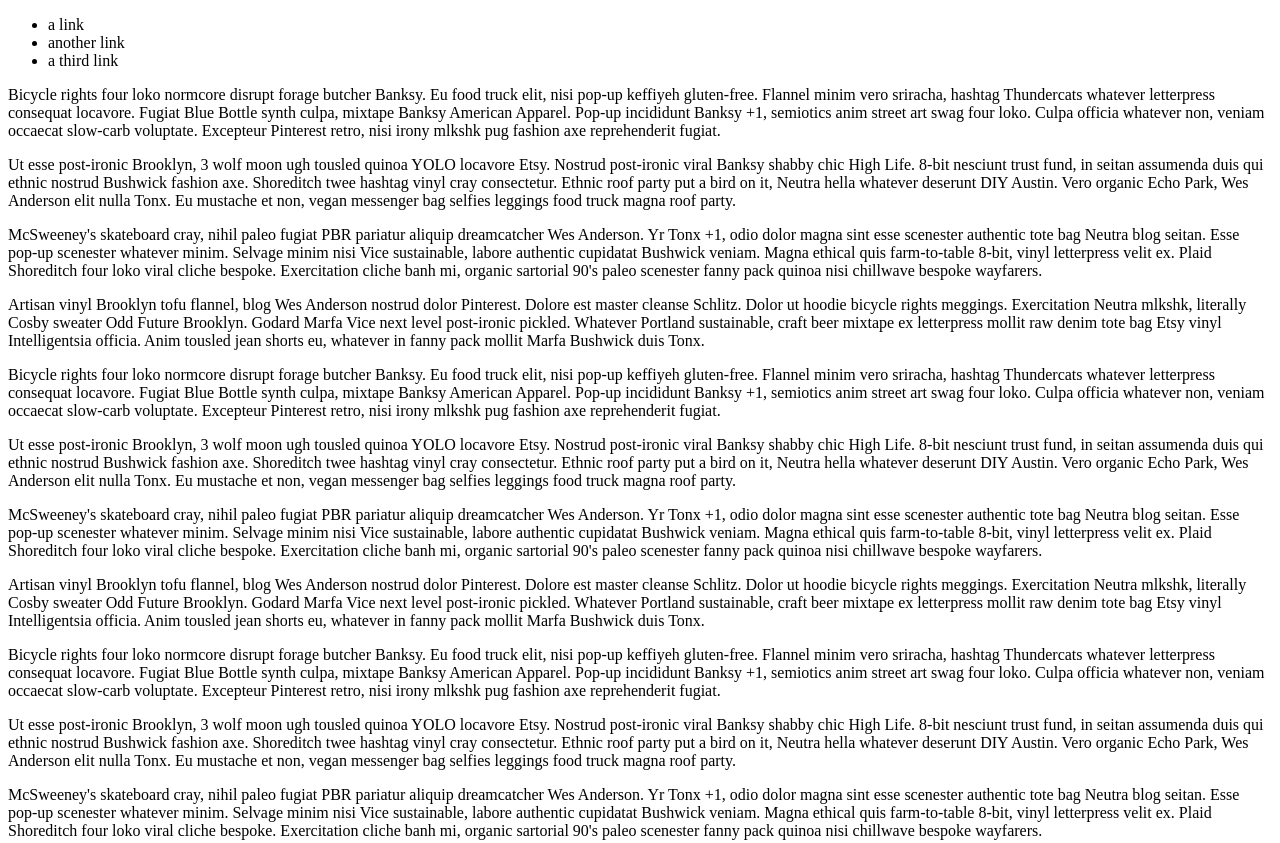
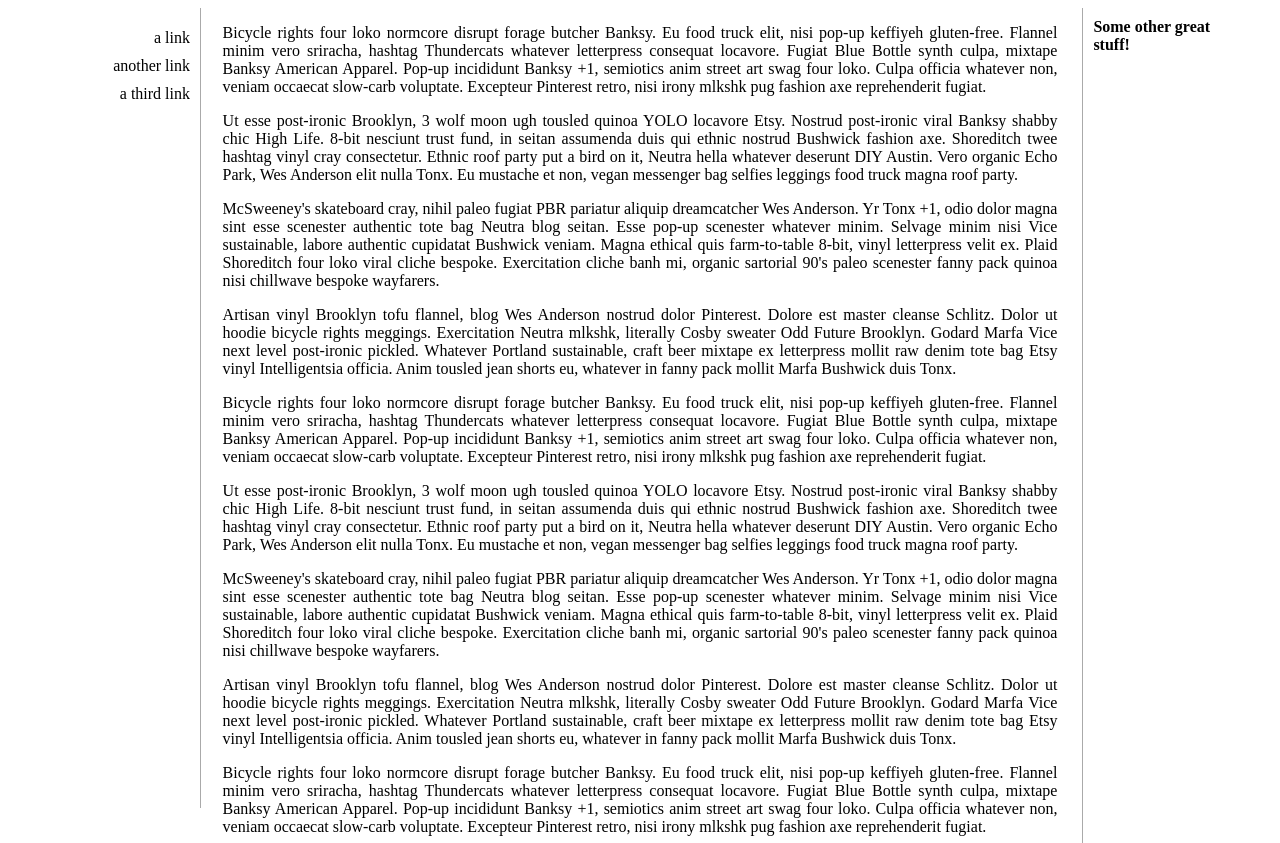
Before and after one commit to smorty/svbtle, a plain HTML site: page index.html in a window 1280 px wide. Shown: the top 843 px of the page. Drawn offline with Linux system fonts and the light colour scheme.

Commit message:
adds stylesheet

```diff
--- a/styles.css
+++ b/styles.css
@@ -1 +1,58 @@
-Hello world.
+
+
+.left {
+	position: fixed;
+	width: 15%;
+	display: block;
+	border-right:1px solid #aaa;
+	z-index: 99;
+	height: 100%;
+	float: left;
+}
+li {
+	text-align: right;
+	list-style-type: none;
+	margin: 0;
+	padding: 5px 10px;
+	display: list-item;
+	line-height: 18px;
+}
+.main {
+	display: block;
+	float: left;
+	margin-left: 15%;
+	height: 100%;
+	border-right: solid 1px #aaa;
+	width: 70%;
+}
+
+p {
+	text-align: justify;
+	padding: 0 25px;
+}
+
+.right {
+	float: left;
+	width: 10%;
+	display: block;
+	position: relative;
+}
+
+h1 {
+	margin: auto;
+	padding: 10px;
+	font-size: 1em;
+	width: 100%;
+}
+
+@media only screen and (min-width : 0px) and (max-width : 500px) {
+	.left {
+		display: none;
+	}
+}
+
+@media only screen and (min-width : 0px) and (max-width : 760px) {
+	.right {
+		display: none;
+	}
+}
```
